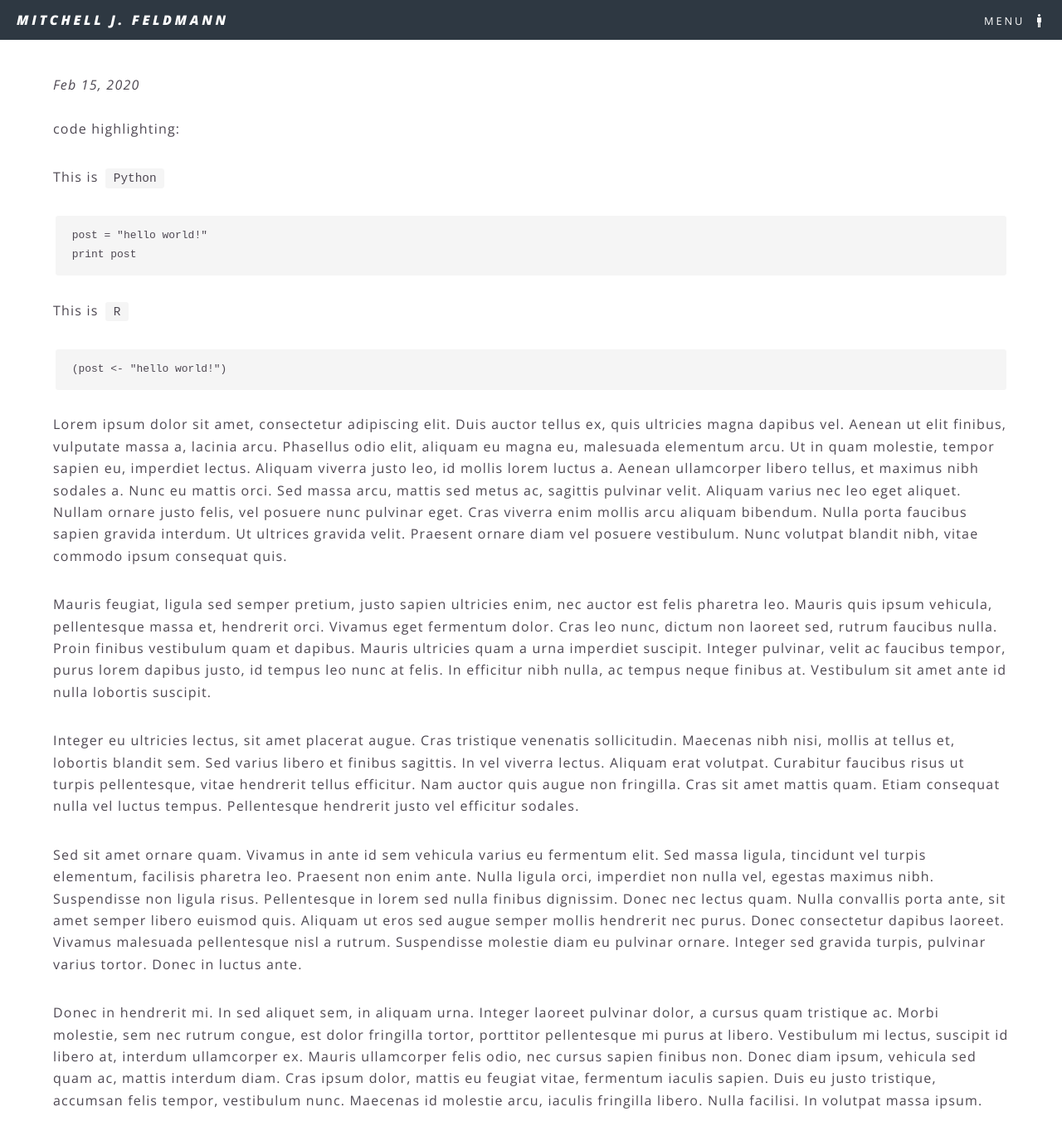
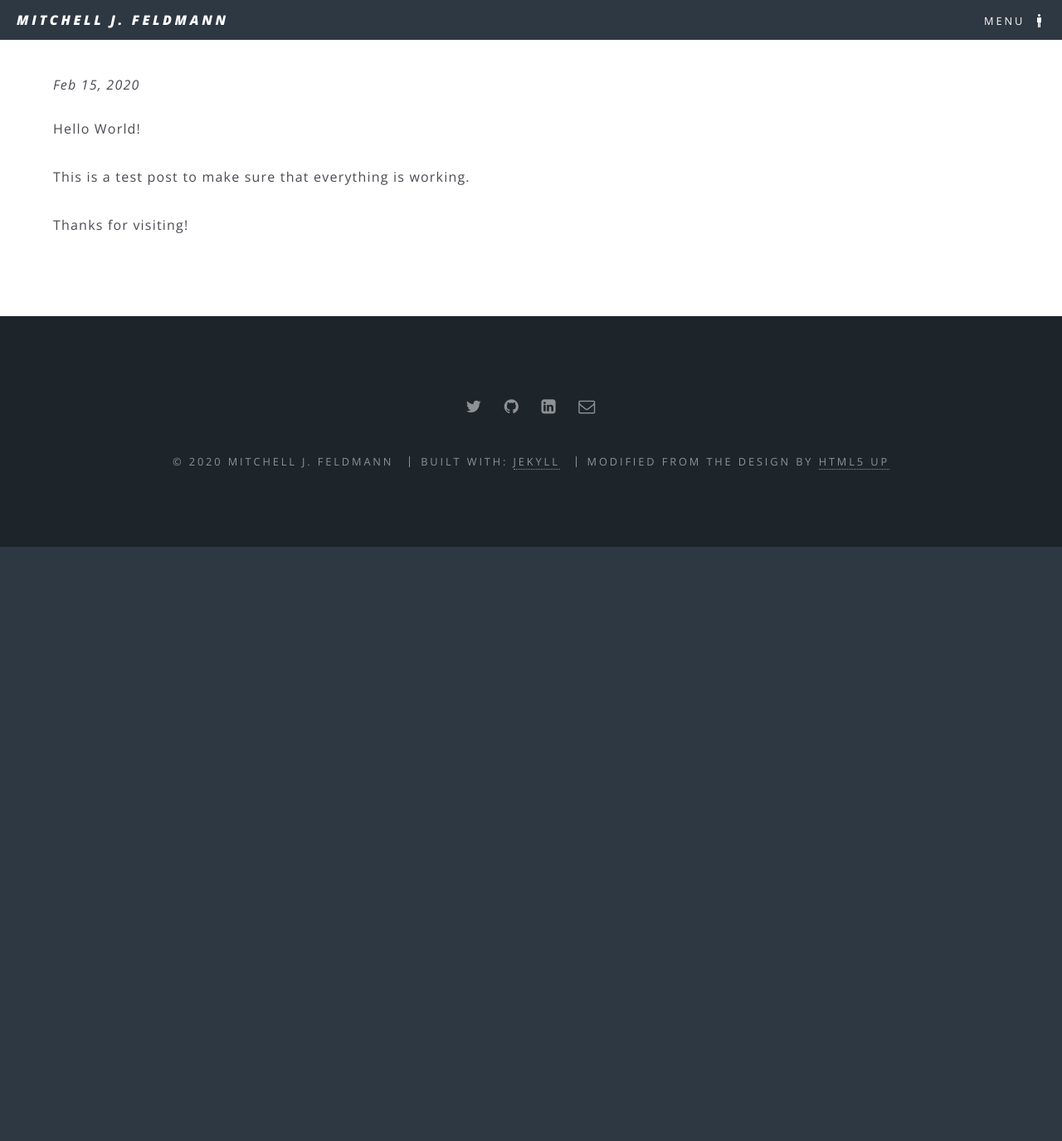
Before and after one commit to mjfeldmann/mjfeldmann.github.io, a Jekyll site: the page built from _posts/blog/2020-02-15-hello-world.markdown, in a window 1280 px wide and 1400 px high, scrolled down 191 px. Shown: the top 1375 px of the window at 83% size. Built offline with Jekyll 4.4.1, drawn with Linux system fonts in a browser that asks for light colours; nearby versions of some CDN libraries; after the commit the page ends 900 px from its top, so only the background shows below that.

```diff
--- a/_posts/blog/2020-02-15-hello-world.markdown
+++ b/_posts/blog/2020-02-15-hello-world.markdown
@@ -5,28 +5,8 @@
 categories: blog
 permalink: /posts/helloworld/
 ---
+Hello World!
 
-code highlighting:
+This is a test post to make sure that everything is working.
 
-This is <code>Python</code>
-{% highlight python %}
-post = "hello world!"
-print post
-{% endhighlight %}
-
-This is <code>R</code>
-{% highlight R %}
-(post <- "hello world!")
-{% endhighlight %}
-
-
-
-Lorem ipsum dolor sit amet, consectetur adipiscing elit. Duis auctor tellus ex, quis ultricies magna dapibus vel. Aenean ut elit finibus, vulputate massa a, lacinia arcu. Phasellus odio elit, aliquam eu magna eu, malesuada elementum arcu. Ut in quam molestie, tempor sapien eu, imperdiet lectus. Aliquam viverra justo leo, id mollis lorem luctus a. Aenean ullamcorper libero tellus, et maximus nibh sodales a. Nunc eu mattis orci. Sed massa arcu, mattis sed metus ac, sagittis pulvinar velit. Aliquam varius nec leo eget aliquet. Nullam ornare justo felis, vel posuere nunc pulvinar eget. Cras viverra enim mollis arcu aliquam bibendum. Nulla porta faucibus sapien gravida interdum. Ut ultrices gravida velit. Praesent ornare diam vel posuere vestibulum. Nunc volutpat blandit nibh, vitae commodo ipsum consequat quis.
-
-Mauris feugiat, ligula sed semper pretium, justo sapien ultricies enim, nec auctor est felis pharetra leo. Mauris quis ipsum vehicula, pellentesque massa et, hendrerit orci. Vivamus eget fermentum dolor. Cras leo nunc, dictum non laoreet sed, rutrum faucibus nulla. Proin finibus vestibulum quam et dapibus. Mauris ultricies quam a urna imperdiet suscipit. Integer pulvinar, velit ac faucibus tempor, purus lorem dapibus justo, id tempus leo nunc at felis. In efficitur nibh nulla, ac tempus neque finibus at. Vestibulum sit amet ante id nulla lobortis suscipit.
-
-Integer eu ultricies lectus, sit amet placerat augue. Cras tristique venenatis sollicitudin. Maecenas nibh nisi, mollis at tellus et, lobortis blandit sem. Sed varius libero et finibus sagittis. In vel viverra lectus. Aliquam erat volutpat. Curabitur faucibus risus ut turpis pellentesque, vitae hendrerit tellus efficitur. Nam auctor quis augue non fringilla. Cras sit amet mattis quam. Etiam consequat nulla vel luctus tempus. Pellentesque hendrerit justo vel efficitur sodales.
-
-Sed sit amet ornare quam. Vivamus in ante id sem vehicula varius eu fermentum elit. Sed massa ligula, tincidunt vel turpis elementum, facilisis pharetra leo. Praesent non enim ante. Nulla ligula orci, imperdiet non nulla vel, egestas maximus nibh. Suspendisse non ligula risus. Pellentesque in lorem sed nulla finibus dignissim. Donec nec lectus quam. Nulla convallis porta ante, sit amet semper libero euismod quis. Aliquam ut eros sed augue semper mollis hendrerit nec purus. Donec consectetur dapibus laoreet. Vivamus malesuada pellentesque nisl a rutrum. Suspendisse molestie diam eu pulvinar ornare. Integer sed gravida turpis, pulvinar varius tortor. Donec in luctus ante.
-
-Donec in hendrerit mi. In sed aliquet sem, in aliquam urna. Integer laoreet pulvinar dolor, a cursus quam tristique ac. Morbi molestie, sem nec rutrum congue, est dolor fringilla tortor, porttitor pellentesque mi purus at libero. Vestibulum mi lectus, suscipit id libero at, interdum ullamcorper ex. Mauris ullamcorper felis odio, nec cursus sapien finibus non. Donec diam ipsum, vehicula sed quam ac, mattis interdum diam. Cras ipsum dolor, mattis eu feugiat vitae, fermentum iaculis sapien. Duis eu justo tristique, accumsan felis tempor, vestibulum nunc. Maecenas id molestie arcu, iaculis fringilla libero. Nulla facilisi. In volutpat massa ipsum.
+Thanks for visiting!
```
